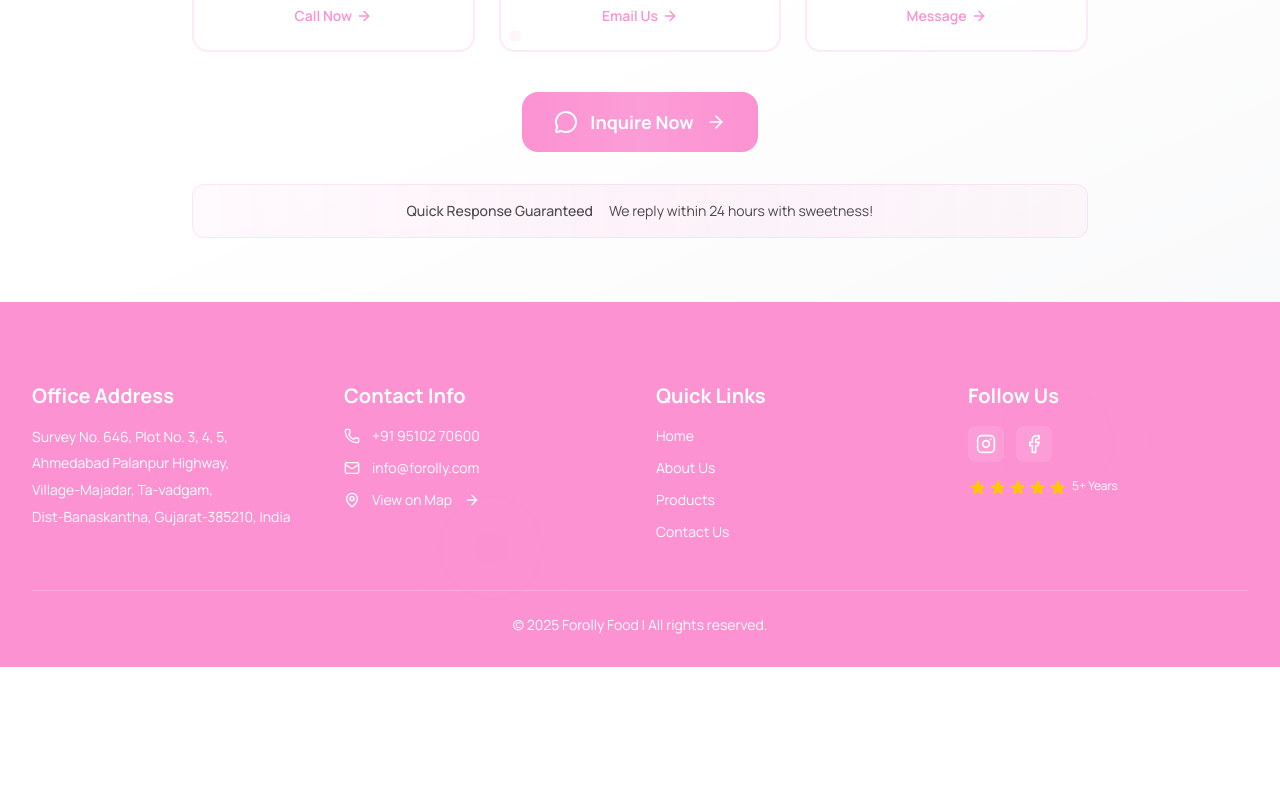
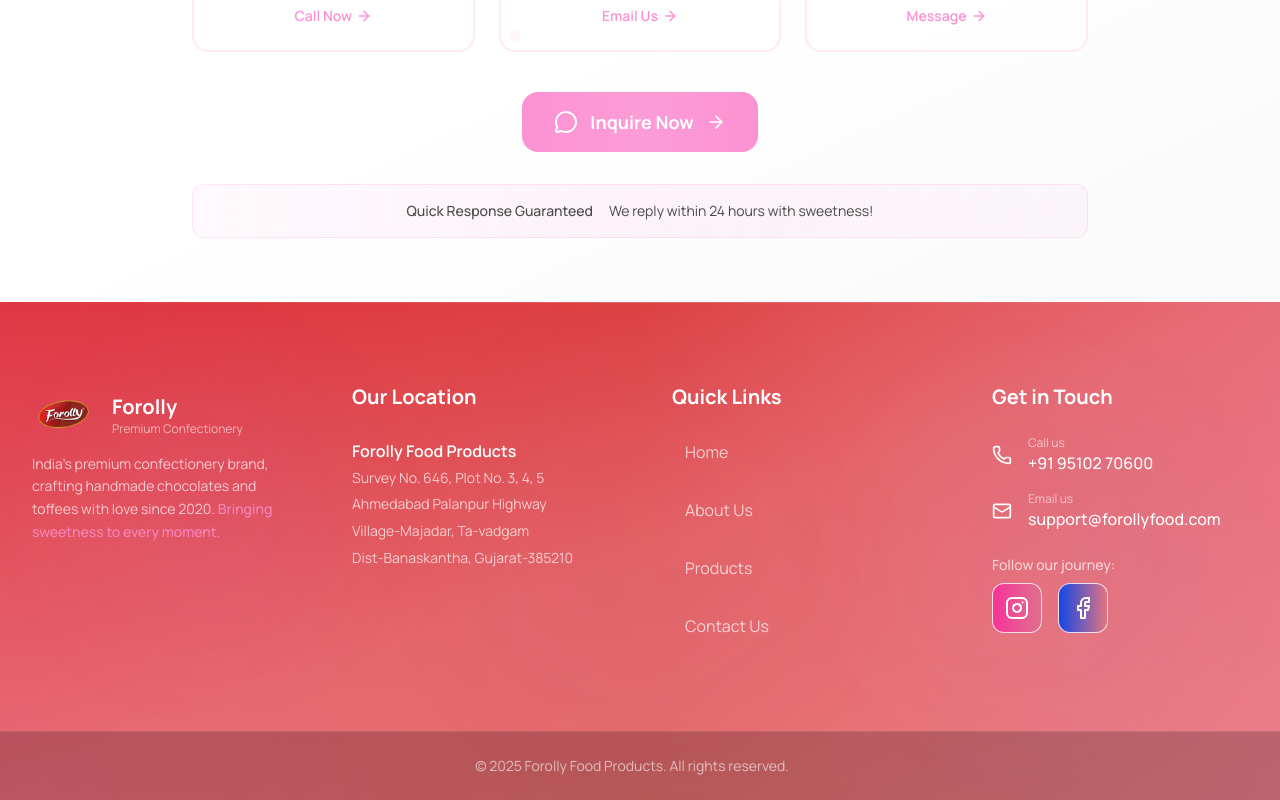
Before and after one commit to sidhrashid/ForollyFood, a React (Vite) app: page / in a window 1280 px wide. Shown: the part 4409-5209 px from the top of the page. Before the commit the page ends 5076 px from the top, so only its background shows below. Built offline with nearby package versions, Linux system fonts and the light colour scheme.

Commit message:
from laptop theme changed

```diff
--- a/src/index.css
+++ b/src/index.css
@@ -4,7 +4,6 @@
 :root {
   --primary: #fc92d2;
   --brand: #fc92d2;
-  /* --brand: #e7747c ; */
   --secondary: white;
   --dark: #1e1e1e;
   --footertext: white;
--- a/src/layout/client/Footer.jsx
+++ b/src/layout/client/Footer.jsx
@@ -3,76 +3,97 @@
   Instagram,
   Facebook,
   Mail,
-  Heart,
+  Phone,
   MapPin,
-  Phone,
   ArrowRight,
+  ExternalLink,
+  Star,
+  Sparkles,
 } from "lucide-react";
+import logo from "../../assets/images/logo.webp";
+import { NavLink } from "react-router-dom";
 
 const Footer = () => {
   return (
-    <footer className="bg-[var(--primary)] text-[var(--footertext)] pt-20 pb-8 relative overflow-hidden">
-      {/* Simple Background Pattern */}
-      <div className="absolute inset-0 pointer-events-none overflow-hidden opacity-20">
-        <div className="absolute top-20 left-20 w-40 h-40 bg-[var(--primary)]/10 rounded-full blur-3xl"></div>
-        <div className="absolute bottom-32 right-32 w-48 h-48 bg-[var(--primary)]/10 rounded-full blur-3xl"></div>
-        <div className="absolute top-1/2 left-1/3 w-32 h-32 bg-[var(--primary)]/8 rounded-full blur-2xl"></div>
+    <footer className="relative overflow-hidden bg-gradient-to-br from-[#d72121] via-[#d72121]/70 to-[#d72121]/60">
+      {/* Background Effects */}
+      <div className="absolute inset-0">
+        <div className="absolute inset-0 bg-gradient-to-r from-[var(--primary)]/20 via-transparent to-[var(--primary)]/20"></div>
+        <div className="absolute top-20 left-20 w-64 h-64 bg-gradient-to-r from-[var(--primary)]/10 to-purple-500/10 rounded-full blur-3xl animate-pulse"></div>
+        <div
+          className="absolute bottom-20 right-20 w-80 h-80 bg-gradient-to-l from-blue-500/8 to-[var(--primary)]/8 rounded-full blur-3xl animate-pulse"
+          style={{ animationDelay: "2s" }}
+        ></div>
+        <div
+          className="absolute top-1/2 left-1/2 -translate-x-1/2 -translate-y-1/2 w-96 h-96 bg-gradient-to-tr from-purple-500/5 to-pink-500/5 rounded-full blur-3xl animate-pulse"
+          style={{ animationDelay: "1s" }}
+        ></div>
+        <div
+          className="absolute inset-0 opacity-[0.02]"
+          style={{
+            backgroundImage: `radial-gradient(circle at 1px 1px, white 1px, transparent 0)`,
+            backgroundSize: "40px 40px",
+          }}
+        ></div>
       </div>
 
-      {/* Top Border */}
-      <div className="absolute top-0 left-0 w-full h-2 bg-gradient-to-r from-[var(--primary)] via-[var(--primary)]/80 to-[var(--primary)]"></div>
+      <div className="relative z-10">
+        <div className="h-px bg-gradient-to-r from-transparent via-white/20 to-transparent"></div>
 
-      <div className="max-w-7xl mx-auto px-4 sm:px-6 lg:px-8 relative z-10">
-        {/* Main Footer Content - 4 Columns */}
-        <div className="grid grid-cols-1 md:grid-cols-2 lg:grid-cols-4 gap-8 mb-12">
-          {/* 1. Office Address */}
+        {/* Main Content */}
+        <div className="max-w-7xl mx-auto px-4 sm:px-6 lg:px-8 py-16 md:py-20">
+          <div className="grid grid-cols-1 md:grid-cols-2 lg:grid-cols-4 gap-12 lg:gap-16">
+            {/* Brand */}
+            <div className="space-y-">
+              <NavLink to="/" className="inline-flex items-center gap-4 group">
+                <div className="relative">
+                  <div className="absolute -inset-2 rounded-xl blur group-hover:blur-md transition-all duration-300"></div>
+                  <img
+                    src={logo}
+                    alt="Forolly Logo"
+                    width={48}
+                    height={48}
+                    className="relative w-16 h-16 object-contain group-hover:scale-110 transition-transform duration-300 cursor-pointer"
+                    onClick={() =>
+                      window.scrollTo({ top: 0, behavior: "smooth" })
+                    }
+                  />
+                </div>
+                <div>
+                  <h2 className="text-xl font-bold text-white ">Forolly</h2>
+                  <p className="text-xs text-white/60 ">
+                    Premium Confectionery
+                  </p>
+                </div>
+              </NavLink>
+              <p className="text-white/70 text-sm leading-relaxed">
+                India's premium confectionery brand, crafting handmade
+                chocolates and toffees with love since 2020.
+                <span className="text-[var(--primary)]/80 font-medium">
+                  {" "}
+                  Bringing sweetness to every moment.
+                </span>
+              </p>
+            </div>
+
+            {/* Location */}
             <div className="space-y-4">
-            <h4 className="text-xl font-bold text-white mb-4">
-              Office Address
-            </h4>
-            <address className="not-italic text-[var(--footertext)] text-sm leading-relaxed space-y-1">
-              <p>Survey No. 646, Plot No. 3, 4, 5,</p>
-              <p>Ahmedabad Palanpur Highway,</p>
-              <p>Village-Majadar, Ta-vadgam,</p>
-              <p>Dist-Banaskantha, Gujarat-385210, India</p>
+              <h3 className="text-xl font-bold text-white">Our Location</h3>
+              <address className="not-italic text-white/70 text-sm leading-relaxed space-y-1">
+                <p className="font-semibold text-white text-base pt-3 ">
+                  Forolly Food Products
+                </p>
+                <p>Survey No. 646, Plot No. 3, 4, 5</p>
+                <p>Ahmedabad Palanpur Highway</p>
+                <p>Village-Majadar, Ta-vadgam</p>
+                <p>Dist-Banaskantha, Gujarat-385210</p>
               </address>
             </div>
-          {/* 3. Contact Info */}
+
+            {/* Quick Links */}
             <div className="space-y-4">
-            <h4 className="text-xl font-bold text-white mb-4">Contact Info</h4>
-            <div className="space-y-3">
-              <a
-                href="tel:+919510270600"
-                className="flex items-center gap-3 text-[var(--footertext)] hover:text-white transition-colors duration-300 text-sm"
-              >
-                <Phone className="w-4 h-4" />
-                <span>+91 95102 70600</span>
-              </a>
-
-              <a
-                href="mailto:info@forolly.com"
-                className="flex items-center gap-3 text-[var(--footertext)] hover:text-white transition-colors duration-300 text-sm"
-              >
-                <Mail className="w-4 h-4" />
-                <span>info@forolly.com</span>
-              </a>
-              {/* Map Link */}
-              <a
-                href="https://www.google.com/maps/place/Forolly+Food+Products/@24.0528541,72.3919888,740m/data=!3m2!1e3!4b1!4m6!3m5!1s0x395cf3a590d21f47:0x9840fbef2ef6f97c!8m2!3d24.0528492!4d72.3945637!16s%2Fg%2F11lrgz913h?entry=ttu&g_ep=EgoyMDI1MDgwNi4wIKXMDSoASAFQAw%3D%3D"
-                target="_blank"
-                rel="noopener noreferrer"
-                className="flex items-center gap-3 text-[var(--footertext)] hover:text-white transition-colors duration-300 text-sm"
-              >
-                <MapPin className="w-4 h-4" />
-                <span className="text-sm">View on Map</span>
-                <ArrowRight className="w-4 h-4" />
-              </a>
-            </div>
-          </div>
-          {/* 2. Quick Links */}
-          <div className="space-y-4">
-            <h4 className="text-xl font-bold text-white mb-4">Quick Links</h4>
-            <ul className="space-y-3">
+              <h3 className="text-xl font-bold text-white">Quick Links</h3>
+              <ul className="space-y-2">
                 {[
                   { name: "Home", href: "/" },
                   { name: "About Us", href: "/about" },
@@ -82,77 +103,93 @@
                   <li key={idx}>
                     <a
                       href={link.href}
-                    className="text-[var(--footertext)] hover:text-white transition-colors duration-300 text-sm flex items-center gap-2 group"
+                      className="flex items-center gap-3 p-3 rounded-lg text-white/70 hover:text-white hover:bg-white/5 border border-transparent hover:border-white/10 transition-all duration-300 group"
                     >
-                    <span className="group-hover:translate-x-1 transition-transform duration-300">
+                      <span className="flex-1 group-hover:translate-x-2 transition-transform duration-300">
                         {link.name}
                       </span>
+                      <ArrowRight className="w-4 h-4 opacity-0 group-hover:opacity-100 group-hover:translate-x-1 transition-all duration-300" />
                     </a>
                   </li>
                 ))}
               </ul>
             </div>
 
-          {/* 4. Social Media & Rating */}
+            {/* Contact & Social */}
+            <div className="space-y-6">
+              <h3 className="text-xl font-bold text-white">Get in Touch</h3>
               <div className="space-y-4">
-            <h4 className="text-xl font-bold text-white mb-4">Follow Us</h4>
-
-            {/* Social Icons */}
-            {/* Social Icons */}
-            <div className="flex gap-3 mb-4">
+                <a
+                  href="tel:+919510270600"
+                  className="flex items-center gap-4 text-white transition-all duration-300 group"
+                >
+                  <Phone className="w-5 h-5" />
+                  <div>
+                    <p className="text-xs text-white/60">Call us</p>
+                    <p className="font-medium">+91 95102 70600</p>
+                  </div>
+                </a>
+                <a
+                  href="mailto:support@forollyfood.com"
+                  className="flex items-center gap-4 text-white transition-all duration-300 group"
+                >
+                  <Mail className="w-5 h-5" />
+                  <div>
+                    <p className="text-xs text-white/60">Email us</p>
+                    <p className="font-medium">support@forollyfood.com</p>
+                  </div>
+                </a>
+              </div>
+              <div>
+                <p className="text-sm text-white/70 font-medium mb-2">
+                  Follow our journey:
+                </p>
+                <div className="flex gap-4">
                   {[
                     {
                       icon: Instagram,
                       href: "https://www.instagram.com/forollyfoodproducts?igsh=aW42bGZpd3lqZ2Ez",
-                  target: "_blank",
-                  color: "hover:text-pink-500",
+                      color: "from-pink-500 to-purple-500",
                     },
                     {
                       icon: Facebook,
                       href: "https://www.facebook.com/profile.php?id=61562556606227&mibextid=ZbWKwL",
-                  target: "_blank",
-                  color: "hover:text-blue-600",
+                      color: "from-blue-700 to-blue-600",
                     },
                   ].map((social, idx) => (
                     <a
                       key={idx}
                       href={social.href}
-                  target={social.target} // ✅ Yeh add karo
-                  rel="noopener noreferrer" // ✅ Security ke liye
-                  className={`p-2 bg-white/10 rounded-lg text-white ${social.color} transition-all duration-300 hover:scale-110 hover:bg-white/20`}
+                      target="_blank"
+                      rel="noopener noreferrer"
+                      className={`relative p-3 bg-gradient-to-r ${social.color}/10 border border-white/80 rounded-xl text-white hover:scale-110 hover:${social.color}/20 hover:border-white/40 transition-all duration-300 group overflow-hidden`}
                     >
-                  <social.icon className="w-5 h-5" />
+                      <div
+                        className={`absolute inset-0 bg-gradient-to-r ${social.color} opacity-0 group-hover:opacity-10 transition-opacity duration-300`}
+                      ></div>
+                      <social.icon className="relative z-10 w-6 h-6 group-hover:scale-110 transition-transform duration-300" />
                     </a>
                   ))}
                 </div>
-
-            {/* Rating Stars */}
-            <div className="flex items-center gap-2">
-              <div className="flex gap-1">
-                {[...Array(5)].map((_, i) => (
-                  <svg key={i} className="w-4 h-4 text-yellow-400 fill-current">
-                    <path d="M9.049 2.927c.3-.921 1.603-.921 1.902 0l1.07 3.292a1 1 0 00.95.69h3.462c.969 0 1.371 1.24.588 1.81l-2.8 2.034a1 1 0 00-.364 1.118l1.07 3.292c.3.921-.755 1.688-1.54 1.118l-2.8-2.034a1 1 0 00-1.175 0l-2.8 2.034c-.784.57-1.838-.197-1.539-1.118l1.07-3.292a1 1 0 00-.364-1.118L2.98 8.72c-.783-.57-.38-1.81.588-1.81h3.461a1 1 0 00.951-.69l1.07-3.292z" />
-                  </svg>
-                ))}
               </div>
-              <span className="text-xs text-[var(--footertext)]">5+ Years</span>
             </div>
           </div>
         </div>
 
-        {/* Footer Bottom */}
-        <div className="border-t border-white/20 pt-6">
-          <div className="flex flex-col md:flex-row justify-center items-center gap-4">
-            {/* Copyright */}
-            <p className="text-[var(--footertext)] text-sm ">
-              © {new Date().getFullYear()} Forolly Food | All rights reserved.
+        {/* Bottom Bar */}
+        <div className="border-t border-white/10 bg-black/20">
+          <div className="max-w-7xl mx-auto px-4 sm:px-6 lg:px-8 py-6 flex flex-col md:flex-row justify-center items-center gap-4">
+            <p className="text-white/60 text-sm text-center md:text-left">
+              © {new Date().getFullYear()} Forolly Food Products. All rights
+              reserved.
             </p>
-
-            {/* <div className="flex items-center gap-2">
-              <span className="text-xs text-[var(--footertext)]">Made with</span>
-              <Heart className="w-4 h-4 text-red-500" />
-              <span className="text-xs text-[var(--footertext)]">in React</span>
+            <div className="flex items-center gap-6 text-sm">
+              {/* <div className="flex items-center gap-1 text-white/40">
+            <span>Made with</span>
+            <span className="text-red-400 animate-pulse">❤️</span>
+            <span>in India</span>
           </div> */}
+            </div>
           </div>
         </div>
       </div>
--- a/src/layout/client/Navbar.jsx
+++ b/src/layout/client/Navbar.jsx
@@ -1,5 +1,5 @@
 import React, { useState, useEffect } from "react";
-import { Menu, X, Phone, ArrowRight } from "lucide-react";
+import { Menu, X, Phone, ArrowRight, Mail } from "lucide-react";
 import { NavLink } from "react-router-dom";
 import logo from "../../assets/images/logo.webp";
 
@@ -48,7 +48,14 @@
         <div className="max-w-7xl mx-auto px-4 sm:px-6 lg:px-8 py-4 flex items-center justify-between">
           {/* Logo */}
           <NavLink to="/">
-            <img src={logo} alt="Logo" className="h-15 w-auto object-contain" />
+            <img
+            onClick={() => {
+              window.scrollTo({
+                top: 0,
+                behavior: "smooth",
+              });
+            }}
+            src={logo} alt="Logo" className="h-15 w-auto object-contain" />
           </NavLink>
 
           {/* Desktop Navigation */}
@@ -107,7 +114,7 @@
               <Menu
                 className={`absolute inset-0 w-6 h-6 transition-all duration-300 ${
                   isMenuOpen ? "rotate-180 opacity-0" : "rotate-0 opacity-100"
-                }`}
+                } ${isScrolled ? "text-[var(--primary)]" : "text-white"}`}
               />
               <X
                 className={`absolute inset-0 w-6 h-6 transition-all duration-300 ${
@@ -209,6 +216,13 @@
                   <Phone className="w-5 h-5" />
                   <span className="text-lg">+91 95102 70600</span>
                 </a>
+                <a
+                  href="mailto:support@forollyfood.com"
+                  className="flex items-center space-x-3 p-3  font-semibold"
+                >
+                  <Mail className="w-5 h-5 text-[var(--primary)]" />
+                  <span className="text-lg text-[var(--primary)]">support@forollyfood.com</span>
+                </a>
               </div>
 
               <NavLink
--- a/src/pages/client/about/Testimonial.jsx
+++ b/src/pages/client/about/Testimonial.jsx
@@ -105,7 +105,7 @@
                 </div>
 
                 <div className="pt-3 border-t border-gray-100 mt-auto">
-                  <span className="text-xs text-red-400 uppercase tracking-wider font-medium">
+                  <span className="text-xs text-[var(--primary)] uppercase tracking-wider font-medium">
                     Google Review
                   </span>
                 </div>
@@ -163,7 +163,7 @@
               </div>
 
               <div className="pt-3 border-t border-gray-100 mt-auto">
-                <span className="text-xs text-red-400 uppercase tracking-wider font-medium">
+                <span className="text-xs text-[var(--primary)] uppercase tracking-wider font-medium">
                   Google Review
                 </span>
               </div>
--- a/src/pages/client/contact/ContactHero.jsx
+++ b/src/pages/client/contact/ContactHero.jsx
@@ -317,10 +317,10 @@
                   <MailCheck className="w-5 h-5 text-[var(--primary)]" />
                   <span className="font-medium">Email us:</span>
                   <a
-                    href="mailto:info@forolly.com"
+                    href="mailto:support@forollyfood.com"
                     className="text-[var(--primary)] hover:underline font-semibold"
                   >
-                    info@forolly.com
+                    support@forollyfood.com
                   </a>
                 </p>
               </div>
--- a/src/pages/client/home/ContactSection.jsx
+++ b/src/pages/client/home/ContactSection.jsx
@@ -57,7 +57,7 @@
                 Drop us a line anytime
               </p>
               <a
-                href="mailto:info@forolly.com"
+                href="mailto:support@forollyfood.com"
                 className="text-[var(--primary)] hover:underline font-semibold text-sm flex items-center justify-center gap-1 group-hover:gap-2 transition-all duration-300"
               >
                 Email Us{" "}
```
Lines whose indentation alone changed are shown as unchanged.
